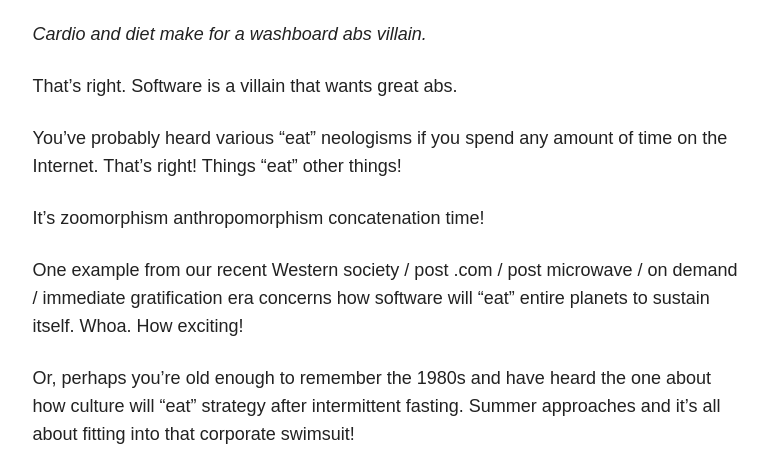
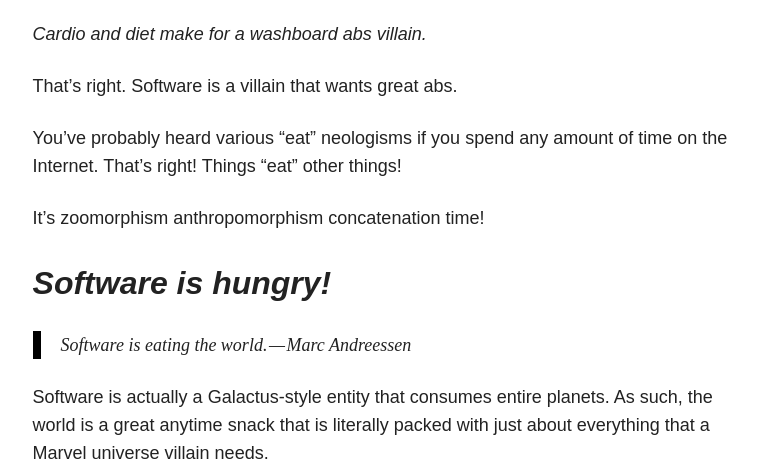
Before and after one commit to nsshommo/jaycuthrell.github.io, a Jekyll site: the page built from blog/_posts/2016-12-21-software-is-a-villian-that-wants-great-abs.md, in a window 1280 px wide and 1400 px high, scrolled down 1263 px. Shown: the top 470 px of the window, without its empty margins (347-1115 px from the left). Built offline with Jekyll 4.4.1, drawn with Linux system fonts in a browser that asks for light colours; nearby versions of some CDN libraries; some of the changed text lies outside the part shown.

Commit message:
last medium export reformatting

```diff
--- a/blog/_posts/2016-12-21-software-is-a-villian-that-wants-great-abs.md
+++ b/blog/_posts/2016-12-21-software-is-a-villian-that-wants-great-abs.md
@@ -19,16 +19,6 @@ on the Internet. That’s right! Things “eat” other things!
 
 It’s zoomorphism anthropomorphism concatenation time!
 
-One example from our recent Western society / post .com / post microwave / on
-demand / immediate gratification era concerns how software will “eat” entire
-planets to sustain itself. Whoa. How exciting!
-
-Or, perhaps you’re old enough to remember the 1980s and have heard the one about
-how culture will “eat” strategy after intermittent fasting. Summer approaches
-and it’s all about fitting into that corporate swimsuit!
-
-<iframe src="https://www.youtube.com/embed/xdgJRTBmdMc?feature=oembed" width="300" height="169" frameborder="0" scrolling="no"></iframe>
-
 ## _Software is hungry!_
 
 >
@@ -39,13 +29,24 @@ Software is actually a Galactus-style entity that consumes entire planets. As
 such, the world is a great anytime snack that is literally packed with just
 about everything that a Marvel universe villain needs.
 
-<iframe src="https://www.youtube.com/embed/EpPlM6TT9rY?feature=oembed" width="300" height="169" frameborder="0" scrolling="no"></iframe>
+<iframe src="https://www.youtube.com/embed/xdgJRTBmdMc?feature=oembed" width="300" height="169" frameborder="0" scrolling="no"></iframe>
+
+One example from our recent Western society / post .com / post microwave / on
+demand / immediate gratification era concerns how software will “eat” entire
+planets to sustain itself. Whoa. How exciting!
+
 
 ## _Rise and shine!_
 
 >
 > _Culture eats strategy for breakfast. — [FAKEGRIMLOCK](https://twitter.com/FAKEGRIMLOCK)_ **
 >
+
+Or, perhaps you’re old enough to remember the 1980s and have heard the one about
+how culture will “eat” strategy after intermittent fasting. Summer approaches
+and it’s all about fitting into that corporate swimsuit!
+
+<iframe src="https://www.youtube.com/embed/EpPlM6TT9rY?feature=oembed" width="300" height="169" frameborder="0" scrolling="no"></iframe>
 
 Culture uses caloric restriction across time bounded intervals to promote fat
 loss and improve insulin resistance. Strategy is an essential part of a balanced
```
